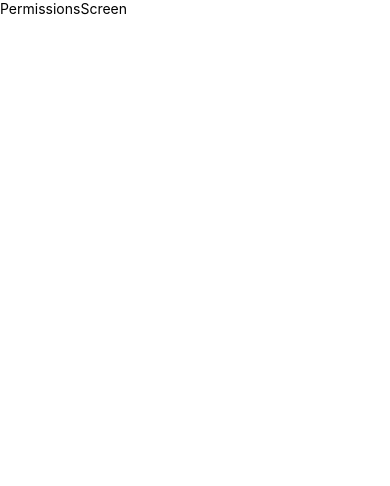
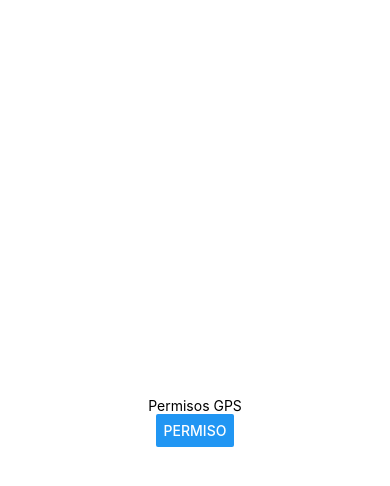
Before and after one commit to Codigcar/TP2-PRY-2021243, a React Native app: screen /PermissionScreen in a window 390 px wide. Shown: the top 486 px of the page. Built offline with nearby package versions, Linux system fonts and the light colour scheme.

Commit message:
[Permisos] Solicitar y revisar permisos

```diff
--- a/src/navigator/Navigator.tsx
+++ b/src/navigator/Navigator.tsx
@@ -7,6 +7,7 @@ const Stack = createStackNavigator();
 const Navigator = () => {
   return (
     <Stack.Navigator
+    initialRouteName="PermissionScreen"
       screenOptions={{
         headerShown:false,
         cardStyle:{
--- a/src/pages/PermissionsScreen.tsx
+++ b/src/pages/PermissionsScreen.tsx
@@ -1,10 +1,41 @@
 import React from 'react'
-import { Text } from 'react-native';
+import { Button, LogBox, Platform, StyleSheet, Text, View } from 'react-native';
+import { check, PERMISSIONS, PermissionStatus, request } from 'react-native-permissions';
+
+LogBox.ignoreAllLogs
+LogBox.ignoreLogs([
+  "[react-native-gesture-handler] Seems like you\'re using an old API with gesture components, check out new Gestures system!",
+]);
 
 const PermissionsScreen = () => {
+
+  const checkLocationPermission = async () => {
+    let permissionStatus: PermissionStatus;
+
+    if (Platform.OS === 'ios') {
+      permissionStatus = await check(PERMISSIONS.IOS.LOCATION_WHEN_IN_USE);
+    } else {
+      // permissionStatus = await check(PERMISSIONS.ANDROID.ACCESS_FINE_LOCATION);
+      permissionStatus = await request(PERMISSIONS.ANDROID.ACCESS_FINE_LOCATION);
+    }
+    console.log({ permissionStatus });
+
+  }
+
   return (
-    <Text>PermissionsScreen</Text>
+    <View style={styles.container} >
+      <Text>Permisos GPS</Text>
+      <Button title='Permiso' onPress={checkLocationPermission} />
+    </View>
   )
 }
 
-export {PermissionsScreen}
+const styles = StyleSheet.create({
+  container: {
+    flex: 1,
+    justifyContent: 'center',
+    alignItems: 'center'
+  }
+})
+
+export { PermissionsScreen }
```
